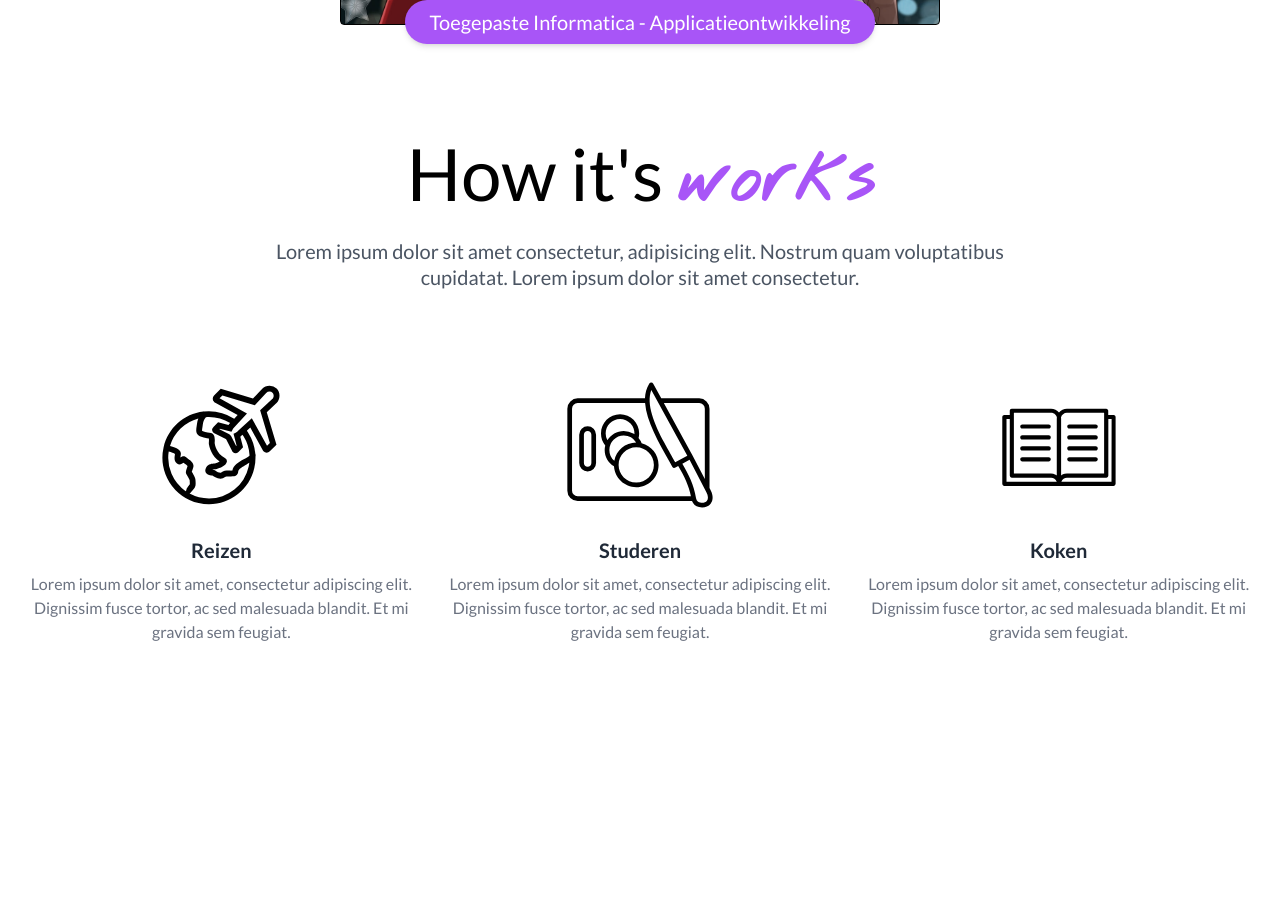
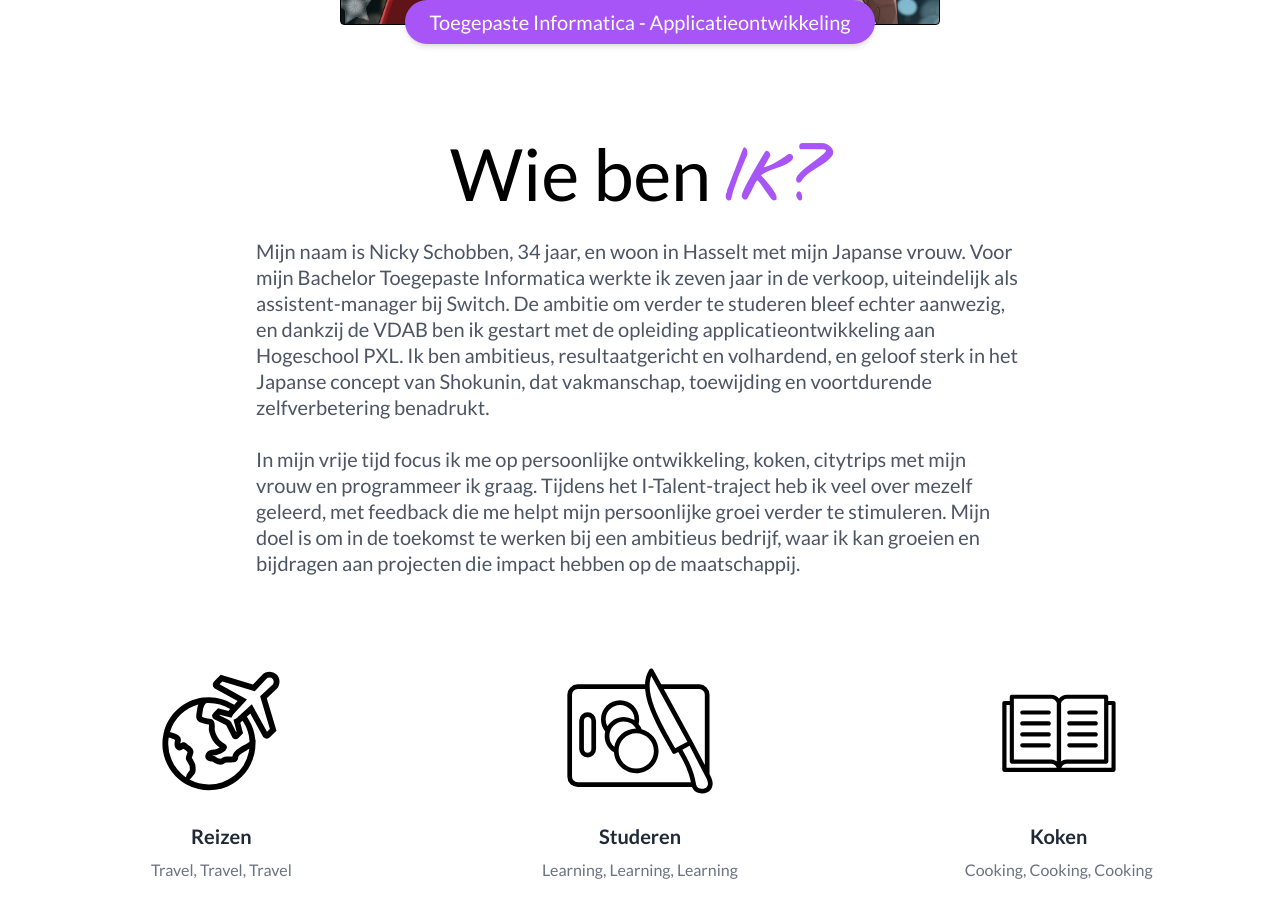
Before and after one commit to NickySchobbenPXL/Portfolio_2024-2025, a Vue app: page / in a window 1280 px wide. Shown: the part 740-1658 px from the top of the page. Before the commit the page ends 1504 px from the top, so only its background shows below. Built offline with nearby package versions, Linux system fonts and the light colour scheme; what tailwindcss-primeui would draw is missing.

Commit message:
Made some text changes

```diff
--- a/src/components/Homepage/HomepageBodyComponent.vue
+++ b/src/components/Homepage/HomepageBodyComponent.vue
@@ -36,12 +36,10 @@
       </a>
       <div class="flex flex-col text-center pb-20 pt-20 lg:pt-28 pb-10 text-black max-w-screen-md mx-auto">
         <h2 class="text-4xl font-medium lg:text-7xl">
-          How it's <span class="text-purple-500 font-bold"
-                         style="font-family: 'Nothing You Could Do', cursive;">works</span>
+          Wie ben <span class="text-purple-500 font-bold"
+                        style="font-family: 'Nothing You Could Do', cursive;">Ik?</span>
         </h2>
-        <span class="text-gray-600 pt-5 text-[20px] leading-[26px]">
-        Lorem ipsum dolor sit amet consectetur, adipisicing elit. Nostrum quam voluptatibus cupidatat.
-        Lorem ipsum dolor sit amet consectetur.
+        <span v-html="introductionText" class="text-gray-600 pt-5 text-[20px] leading-[26px] text-left">
       </span>
       </div>
       <div class="pb-10 lg:pb-20">
@@ -54,21 +52,17 @@
                   data-name="Travel Abroad"/>
             </svg>
             <h2 class="mt-4 text-xl font-semibold text-gray-800">Reizen</h2>
-            <p class="mt-2 text-gray-500">
-              Lorem ipsum dolor sit amet, consectetur adipiscing elit. Dignissim fusce tortor, ac sed malesuada blandit.
-              Et mi gravida sem feugiat.
-            </p>
+            <p v-html="travelText" class="mt-2 text-gray-500"></p>
           </div>
 
           <div class="flex flex-col items-center">
-            <svg class="w-[150px] h-[150px]" xmlns="http://www.w3.org/2000/svg" viewBox="0 0 64 64" style="enable-background:new 0 0 64 64"
+            <svg class="w-[150px] h-[150px]" xmlns="http://www.w3.org/2000/svg" viewBox="0 0 64 64"
+                 style="enable-background:new 0 0 64 64"
                  xml:space="preserve"><path d="M9.66 24.019a3.596 3.596 0 0 0-3.592 3.593V39.68a3.596 3.596 0 0 0 3.592 3.593 3.597 3.597 0 0 0 3.593-3.593V27.612a3.597 3.597 0 0 0-3.593-3.593zm1.593 15.661c0 .879-.715 1.593-1.593 1.593s-1.592-.714-1.592-1.593V27.612c0-.879.714-1.593 1.592-1.593s1.593.714 1.593 1.593V39.68zM32.7 31.26a8.22 8.22 0 0 0-1.313-2.246 8.14 8.14 0 0 0 .264-1.966c0-4.495-3.656-8.152-8.15-8.152s-8.147 3.657-8.147 8.152c0 1.882.647 3.68 1.822 5.13a8.116 8.116 0 0 0-.246 1.954c0 2.896 1.516 5.508 3.975 6.978.32 4.962 4.45 8.904 9.493 8.904 5.252 0 9.526-4.271 9.526-9.521 0-4.458-3.083-8.2-7.225-9.233zm-14.62-1.309a6.142 6.142 0 0 1-.726-2.903c0-3.392 2.757-6.152 6.148-6.152a6.158 6.158 0 0 1 6.14 6.483 4.482 4.482 0 0 0-.548-.314 8.093 8.093 0 0 0-4.012-1.086c-2.949 0-5.529 1.58-6.96 3.93l-.043.042zm2.954 8.817a6.12 6.12 0 0 1-2.104-4.636 6.16 6.16 0 0 1 6.152-6.153 6.19 6.19 0 0 1 5.274 2.989l-.008.003c-4.636.024-8.492 3.378-9.308 7.787l-.006.01zm9.364 9.246c-4.149 0-7.524-3.374-7.524-7.521 0-4.15 3.375-7.525 7.524-7.525s7.526 3.375 7.526 7.525c0 4.147-3.376 7.521-7.526 7.521z"/>
               <path
                   d="m62.094 51.194-.433-.832V16.498a4.396 4.396 0 0 0-4.391-4.392H41.073l-3.426-6.252a.999.999 0 0 0-1.732-.04c-1.16 1.905-1.708 4.024-1.789 6.292H5.392A4.396 4.396 0 0 0 1 16.498v34.97a4.398 4.398 0 0 0 4.392 4.396h48.785c.488 1.294 1.56 2.256 3.012 2.635.438.114.882.17 1.32.17 1.43 0 2.79-.59 3.623-1.634.678-.85 1.576-2.741-.038-5.841zm-4.825-37.088a2.394 2.394 0 0 1 2.392 2.392v30.02l-5.692-10.94-.027.014-11.774-21.486H57.27zM36.822 8.509l15.367 28.045-5.165 2.83s-3.277-5.767-4.57-8.193c-4.421-8.29-7.887-16.652-5.632-22.682zM3 51.469V16.498a2.394 2.394 0 0 1 2.392-2.392h28.777c.584 7.736 5.795 16.905 10.55 25.271l1.05 1.85a1 1 0 0 0 1.351.385l1.18-.647c2.76 4.683 4.506 8.361 5.416 12.899H5.392A2.396 2.396 0 0 1 3 51.469zm57.567 4.32c-.591.743-1.773 1.062-2.873.775-.574-.15-1.569-.591-1.777-1.862-.964-5.879-3.2-10.205-5.856-14.7l3.079-1.686 7.18 13.801c.809 1.553.897 2.858.247 3.672z"/></svg>
             <h2 class="mt-4 text-xl font-semibold text-gray-800">Studeren</h2>
-            <p class="mt-2 text-gray-500">
-              Lorem ipsum dolor sit amet, consectetur adipiscing elit. Dignissim fusce tortor, ac sed malesuada blandit.
-              Et mi gravida sem feugiat.
+            <p v-html="learningText" class="mt-2 text-gray-500">
             </p>
           </div>
 
@@ -79,10 +73,7 @@
               <path
                   d="M32.7 50h22.5c1 0 1.8-.8 1.8-1.8s-.8-1.8-1.8-1.8H32.7c-1 0-1.8.8-1.8 1.8s.8 1.8 1.8 1.8zM32.7 59.3h22.5c1 0 1.8-.8 1.8-1.8s-.8-1.8-1.8-1.8H32.7c-1 0-1.8.8-1.8 1.8s.8 1.8 1.8 1.8zM32.7 68.7h22.5c1 0 1.8-.8 1.8-1.8s-.8-1.8-1.8-1.8H32.7c-1 0-1.8.8-1.8 1.8s.8 1.8 1.8 1.8zM32.7 78h22.5c1 0 1.8-.8 1.8-1.8s-.8-1.8-1.8-1.8H32.7c-1 0-1.8.8-1.8 1.8s.8 1.8 1.8 1.8zM72.8 50h22.5c1 0 1.8-.8 1.8-1.8s-.8-1.8-1.8-1.8H72.8c-1 0-1.8.8-1.8 1.8s.9 1.8 1.8 1.8zM72.8 59.3h22.5c1 0 1.8-.8 1.8-1.8s-.8-1.8-1.8-1.8H72.8c-1 0-1.8.8-1.8 1.8s.9 1.8 1.8 1.8zM72.8 68.7h22.5c1 0 1.8-.8 1.8-1.8s-.8-1.8-1.8-1.8H72.8c-1 0-1.8.8-1.8 1.8s.9 1.8 1.8 1.8zM72.8 78h22.5c1 0 1.8-.8 1.8-1.8s-.8-1.8-1.8-1.8H72.8c-1 0-1.8.8-1.8 1.8s.9 1.8 1.8 1.8z"/></svg>
             <h2 class="mt-4 text-xl font-semibold text-gray-800">Koken</h2>
-            <p class="mt-2 text-gray-500">
-              Lorem ipsum dolor sit amet, consectetur adipiscing elit. Dignissim fusce tortor, ac sed malesuada blandit.
-              Et mi gravida sem feugiat.
-            </p>
+            <p v-html="cookingText" class="mt-2 text-gray-500"></p>
           </div>
         </div>
       </div>
@@ -93,10 +84,12 @@
 </template>
 
 
-<script>
-  export default {
-  name: "HomepageBodyComponent"
-  }
+<script setup>
+const introductionText = `Mijn naam is Nicky Schobben, 34 jaar, en woon in Hasselt met mijn Japanse vrouw. Voor mijn Bachelor Toegepaste Informatica werkte ik zeven jaar in de verkoop, uiteindelijk als assistent-manager bij Switch. De ambitie om verder te studeren bleef echter aanwezig, en dankzij de VDAB ben ik gestart met de opleiding applicatieontwikkeling aan Hogeschool PXL. Ik ben ambitieus, resultaatgericht en volhardend, en geloof sterk in het Japanse concept van Shokunin, dat vakmanschap, toewijding en voortdurende zelfverbetering benadrukt.<br><br>
+In mijn vrije tijd focus ik me op persoonlijke ontwikkeling, koken, citytrips met mijn vrouw en programmeer ik graag. Tijdens het I-Talent-traject heb ik veel over mezelf geleerd, met feedback die me helpt mijn persoonlijke groei verder te stimuleren. Mijn doel is om in de toekomst te werken bij een ambitieus bedrijf, waar ik kan groeien en bijdragen aan projecten die impact hebben op de maatschappij.`
+const travelText = `Travel, Travel, Travel`
+const cookingText = `Cooking, Cooking, Cooking`
+const learningText = `Learning, Learning, Learning`
 </script>
 
 
--- a/src/components/SelectedActivities/SelectedHackathon/HackathonMainComponent.vue
+++ b/src/components/SelectedActivities/SelectedHackathon/HackathonMainComponent.vue
@@ -26,7 +26,9 @@ const descriptionText = `Voor de hackathon van dit jaar koos ik ervoor om deel t
       </header>
 
       <div class="mx-auto mt-10 max-w-screen-md space-y-12 px-4 py-10 font-serif text-lg tracking-wide text-gray-700">
-        <strong class="text-2xl font-medium">Omschrijving</strong>
+        <h1 class="font-bold leading-snug tracking-tight text-slate-800 mx-auto w-full text-3xl text-center">
+          Omschrijving
+        </h1>
         <p v-html="descriptionText"></p>
       </div>
     </article>
--- a/src/components/SelectedActivities/SelectedInternationalization/InternationalizationMainComponent.vue
+++ b/src/components/SelectedActivities/SelectedInternationalization/InternationalizationMainComponent.vue
@@ -149,7 +149,9 @@ Nadat alle presentaties klaar waren, en we konden genieten van een welverdiende
       </header>
 
       <div class="mx-auto mt-10 max-w-screen-md space-y-12 px-4 py-10 font-serif text-lg tracking-wide text-gray-700">
-        <strong class="text-2xl font-medium">Omschrijving</strong>
+        <h1 class="font-bold leading-snug tracking-tight text-slate-800 mx-auto w-full text-3xl text-center">
+          Omschrijving
+        </h1>
         <p v-html="descriptionText"></p>
       </div>
     </article>
--- a/src/components/SelectedActivities/SelectedProjectweek/ProjectweekMainComponent.vue
+++ b/src/components/SelectedActivities/SelectedProjectweek/ProjectweekMainComponent.vue
@@ -16,7 +16,9 @@
       </header>
 
       <div class="mx-auto mt-10 max-w-screen-md space-y-12 px-4 py-10 font-serif text-lg tracking-wide text-gray-700">
-        <strong class="text-2xl font-medium">Omschrijving</strong>
+        <h1 class="font-bold leading-snug tracking-tight text-slate-800 mx-auto w-full text-3xl text-center">
+          Omschrijving
+        </h1>
         <p v-html="descriptionText"/>
       </div>
     </article>
--- a/src/components/SelectedActivities/SelectedStudyBuddy/StudyBuddyMainComponent.vue
+++ b/src/components/SelectedActivities/SelectedStudyBuddy/StudyBuddyMainComponent.vue
@@ -36,7 +36,9 @@ Daarnaast kregen we enkele praktische tips. Zo werd aangeraden om elke sessie te
       </header>
 
       <div class="mx-auto mt-10 max-w-screen-md space-y-12 px-4 py-10 font-serif text-lg tracking-wide text-gray-700">
-        <strong class="text-2xl font-medium">Omschrijving</strong>
+        <h1 class="font-bold leading-snug tracking-tight text-slate-800 mx-auto w-full text-3xl text-center">
+          Omschrijving
+        </h1>
         <p v-html="descriptionText"></p>
       </div>
 
@@ -48,7 +50,9 @@ Daarnaast kregen we enkele praktische tips. Zo werd aangeraden om elke sessie te
       </div>
 
       <div class="mx-auto mt-10 max-w-screen-md space-y-12 px-4 py-10 font-serif text-lg tracking-wide text-gray-700">
-        <strong class="text-2xl font-medium">Een eerste inkijk in het Study Buddy-programma:</strong>
+        <h1 class="font-bold leading-snug tracking-tight text-slate-800 mx-auto w-full text-3xl text-center">
+          Een eerste inkijk in het Study Buddy-programma
+        </h1>
         <p v-html="secondDescriptionText"></p>
       </div>
     </article>
--- a/src/components/SelectedActivities/TopTitleSelectedActivitiesComponent.vue
+++ b/src/components/SelectedActivities/TopTitleSelectedActivitiesComponent.vue
@@ -6,7 +6,7 @@ defineProps({
 </script>
 
 <template>
-  <div class="flex items-center justify-center text-center h-[300px] my-20">
+  <div class="flex items-center justify-center text-center h-[300px] my-20 bg-black">
     <div>
       <h2 class="text-6xl font-medium text-black">
         {{title}}
```
